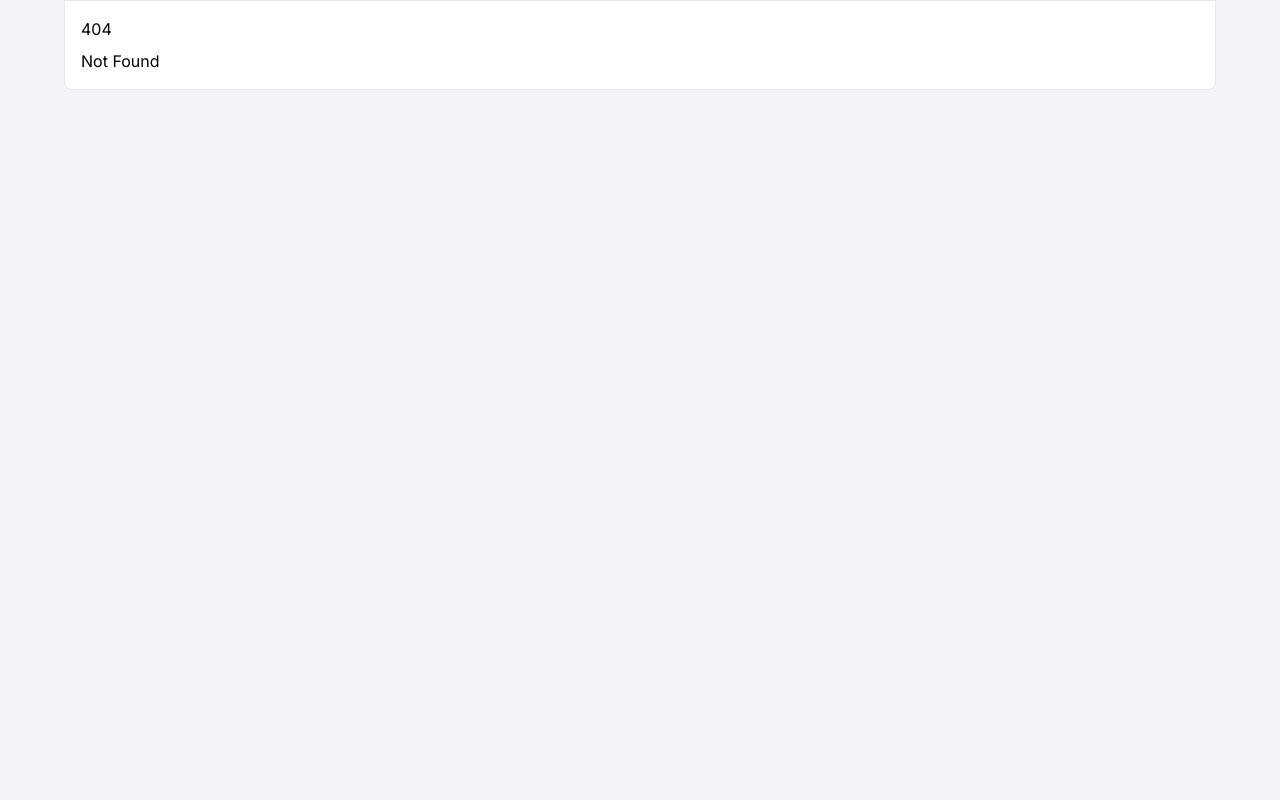
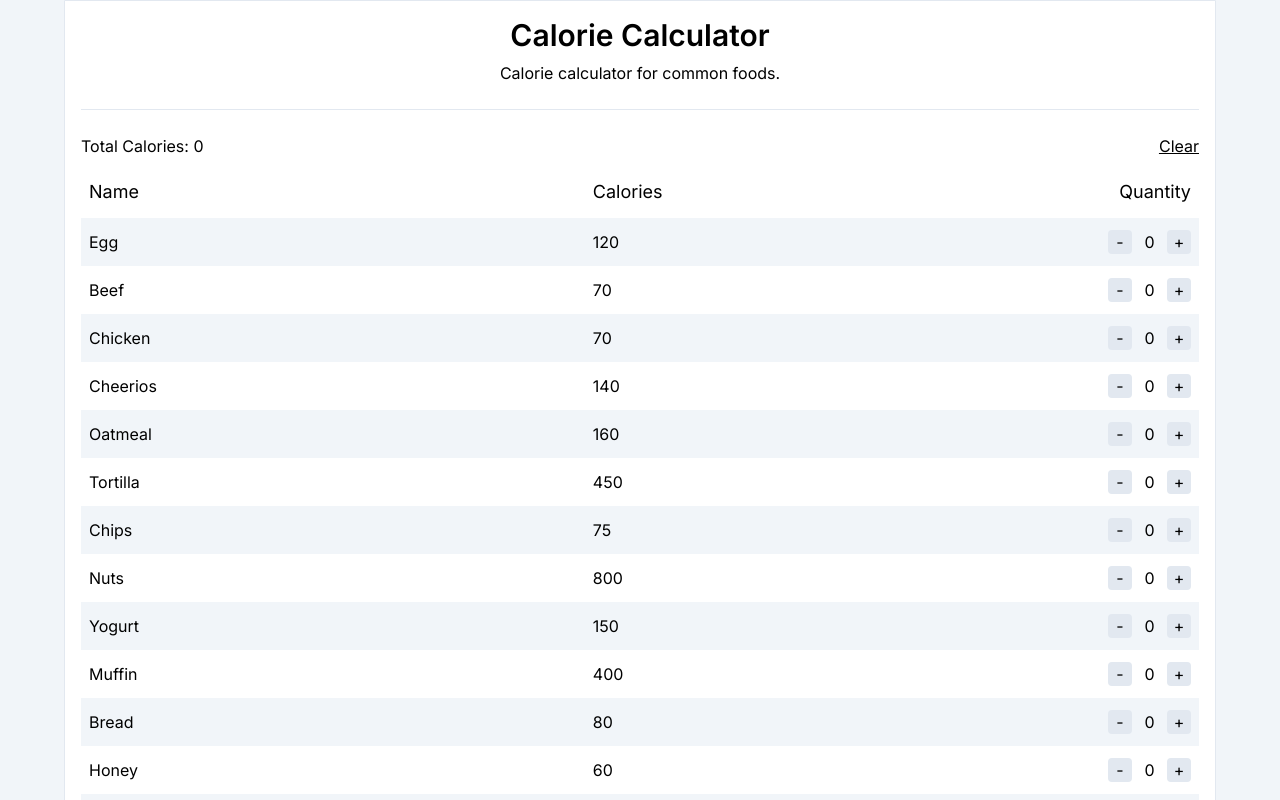
Before and after one commit to ArcticStorm9/ArcticStorm9.github.io, a SvelteKit app: page /calorie-tracker in a window 1280 px wide. Before the commit this address had no page. Shown: the top 800 px of the page. Built offline with nearby package versions, Linux system fonts and the light colour scheme.

Commit message:
added calorie tracker

```diff
--- a/src/routes/+page.svelte
+++ b/src/routes/+page.svelte
@@ -5,6 +5,7 @@
   const paths = [
     ["Wedding Information", "/wedding"],
     ["D&D Resources", "/dnd"],
+    ["Calorie Tracker", "/calorie-tracker"]
   ];
 </script>
 
--- /dev/null
+++ b/src/routes/calorie-tracker/+page.svelte
@@ -0,0 +1,82 @@
+<script lang="ts">
+  import InfoPage from "../../lib/components/shared/InfoPage.svelte";
+
+  const CALORIE_LOOKUP = {
+    EGG: 120,
+    BEEF: 70,
+    CHICKEN: 70,
+    CHEERIOS: 140,
+    OATMEAL: 160,
+    TORTILLA: 450,
+    CHIPS: 75,
+    NUTS: 800,
+    YOGURT: 150,
+    MUFFIN: 400,
+    BREAD: 80,
+    HONEY: 60,
+    PROTEIN_BAR: 300,
+    PROTEIN_POWDER: 120,
+    SHREDDED_CHEESE: 110,
+    RICE: 200,
+  };
+
+  let itemCount = new Map(Object.keys(CALORIE_LOOKUP).map((name) => [name, 0]))
+  $: total = Array.from(itemCount.entries()).reduce((acc, [key, value]) => acc + (value * CALORIE_LOOKUP[key]), 0);
+</script>
+
+<svelte:head>
+  <title>Calorie Calculator</title>
+</svelte:head>
+
+<InfoPage title="Calorie Calculator" description="Calorie calculator for common foods.">
+  <div class="flex justify-between">
+    Total Calories: {total}
+    <button
+      on:click={() => itemCount = new Map(Object.keys(CALORIE_LOOKUP).map((name) => [name, 0]))}
+      class="underline"
+    >
+      Clear
+    </button>
+  </div>
+  <table>
+    <thead>
+      <tr>
+        {#each ["Name", "Calories", "Quantity"] as label}
+          <td class="px-2 py-3 text-lg last:text-right">{label}</td>
+        {/each}
+      </tr>
+    </thead>
+    <tbody>
+      {#each Object.entries(CALORIE_LOOKUP) as [key, value]}
+        <tr data-active={itemCount.get(key) > 0} class="group odd:bg-slate-100 dark:odd:bg-slate-800">
+        {#each [key.replaceAll("_", " ").toLowerCase(), value, ] as data}
+          <td class="px-2 py-3 capitalize underline-offset-2 first:group-data-[active=true]:underline">{data}</td>
+        {/each}
+          <td class="px-2 text-right">
+            <button
+              on:click={() => {
+                itemCount.set(key, Math.max(0, itemCount.get(key) - 1));
+                itemCount = itemCount;
+              }}
+              class="w-6 bg-slate-200 rounded dark:bg-slate-700 hover:bg-slate-300 dark:hover:bg-slate-600"
+            >
+              -
+            </button>
+            <span class="mx-2">
+              {itemCount.get(key)}
+            </span>
+            <button
+              on:click={() => {
+                itemCount.set(key, itemCount.get(key) + 1);
+                itemCount = itemCount;
+              }}
+              class="w-6 bg-slate-200 rounded dark:bg-slate-700 hover:bg-slate-300 dark:hover:bg-slate-600"
+            >
+              +
+            </button>
+          </td>
+        </tr>
+      {/each}
+    </tbody>
+  </table>
+</InfoPage>
--- a/src/routes/diet/+page.svelte
+++ /dev/null
@@ -1,41 +0,0 @@
-<script lang="ts">
-  import InfoPage from "../../lib/components/shared/InfoPage.svelte";
-
- const foods = {
-  EGGS: 250,
-  BEEF: 70,
-  CHICKEN: 70,
-  CHEERIOS: 140,
-  OATMEAL: 160,
-  TORTILLA: 450,
-  CHIPS: 75,
-  NUTS: 800,
-  YOGURT: 150,
-  MUFFIN: 400,
-  BREAD: 80,
-  HONEY: 60,
-  PROTEIN_BAR: 300,
-  PROTEIN_POWDER: 120,
-  SHREDDED_CHEESE: 450,
-  RICE: 200,
-};
-</script>
-
-<svelte:head>
-  <title>Diet Calculator</title>
-</svelte:head>
-
-<InfoPage title="Diet Calculator" description="Calorie calculator for common foods.">
-  <table>
-    <tr class="text-left font-semibold">
-      <th class="p-2">Date</th>
-      <th class="p-2">Event</th>
-    </tr>
-    {#each [] as [date, event]}
-      <tr class="rounded even:bg-slate-100 even:dark:bg-slate-800">
-        <td class="p-2">{date}</td>
-        <td class="p-2">{event}</td>
-      </tr>
-    {/each}
-  </table>
-</InfoPage>
```
